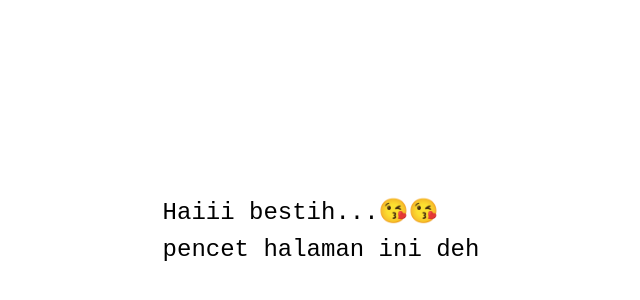
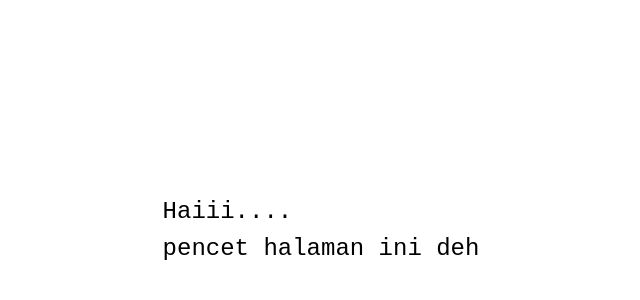
Before and after one commit to zaxeonking/Bestih, a plain HTML site: page index.html in a window 1280 px wide. Shown: the part 170-470 px from the top of the page, without its empty margins (317-957 px from the left). Drawn offline with Linux system fonts and the light colour scheme.

Commit message:
index.html

```diff
--- a/index.html
+++ b/index.html
@@ -9,7 +9,7 @@
 <body onclick="window.location.href='1.html'">
   <div class="container">
     <div class="center-text">
-      <div class="typing-text">Haiii bestih...😘😘</div>
+      <div class="typing-text">Haiii....</div>
       <div class="typing-text">pencet halaman ini deh</div>
     </div>
   </div>
```
